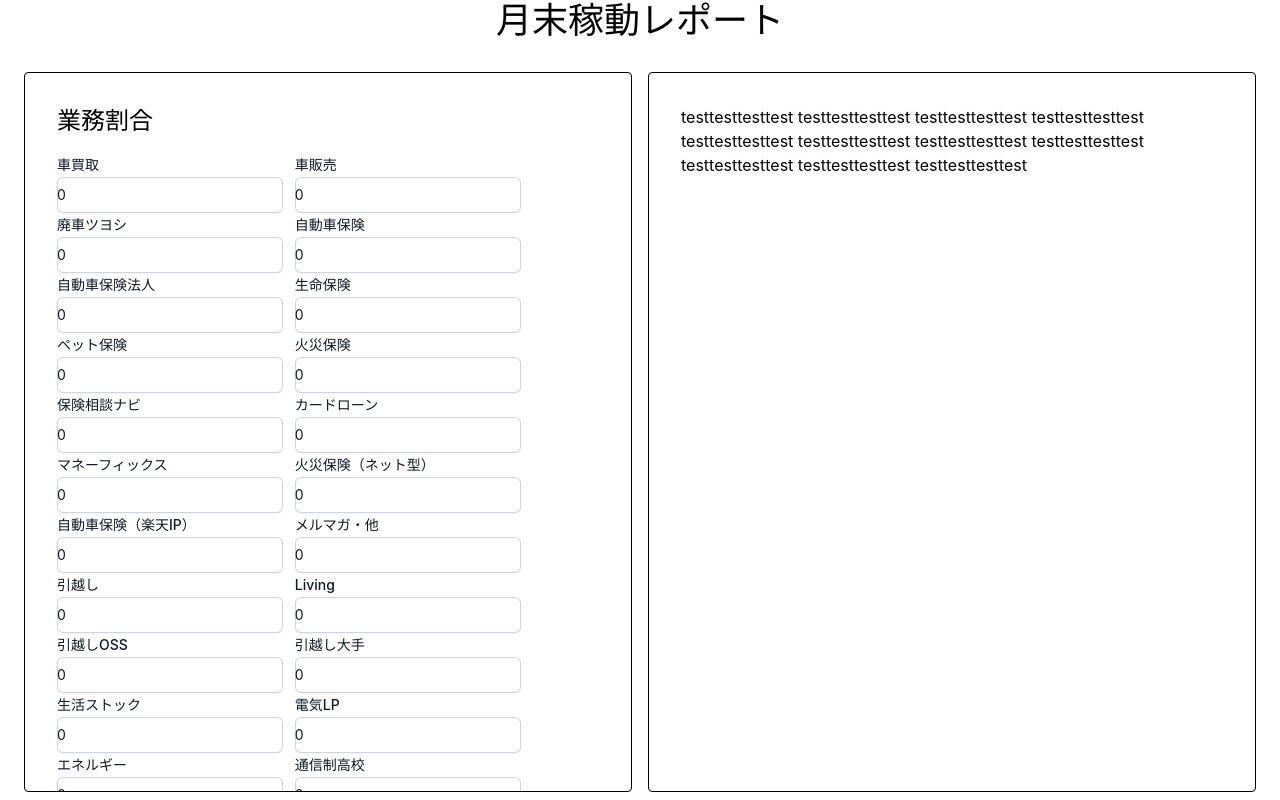
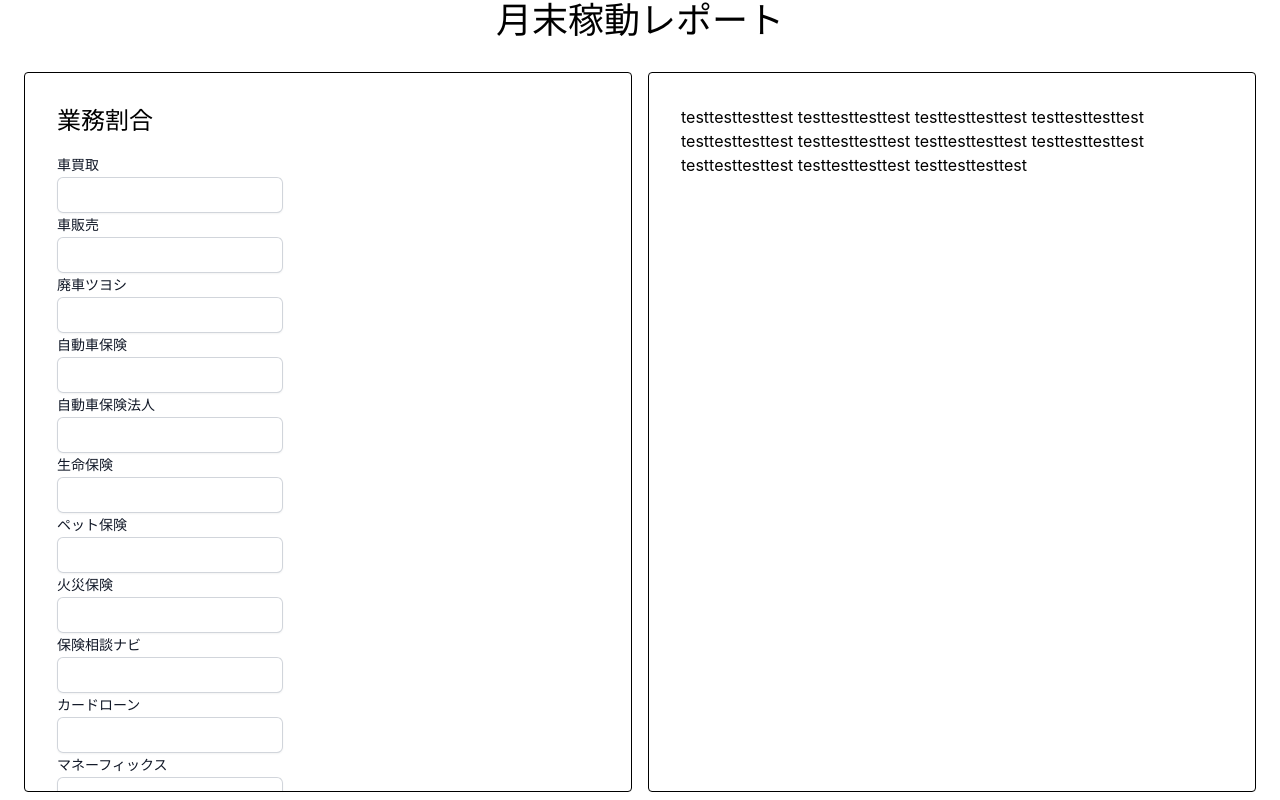
Before and after one commit to ppppppsmash/end-of-month_performance, a React (Create React App) app in the folder client/: page / in a window 1280 px wide. Built offline with nearby package versions, Linux system fonts and the light colour scheme.

Commit message:
add:useStateフック

```diff
--- a/client/src/App.tsx
+++ b/client/src/App.tsx
@@ -1,4 +1,4 @@
-import { FC } from 'react';
+import { FC, useState } from 'react';
 import './App.css';
 import Title from './components/Title';
 import Input from './components/Input';
@@ -6,55 +6,69 @@ import Input from './components/Input';
 const App: FC = (): JSX.Element => {
   const title = '月末稼動レポート';
 
-  const tasks_percentages = [
-    { label: '車買取', time: 0 },
-    { label: '車販売', time: 0 },
-    { label: '廃車ツヨシ', time: 0 },
-    { label: '自動車保険', time: 0 },
-    { label: '自動車保険法人', time: 0 },
-    { label: '生命保険', time: 0 },
-    { label: 'ペット保険', time: 0 },
-    { label: '火災保険', time: 0 },
-    { label: '保険相談ナビ', time: 0 },
-    { label: 'カードローン', time: 0 },
-    { label: 'マネーフィックス', time: 0 },
-    { label: '火災保険（ネット型）', time: 0 },
-    { label: '自動車保険（楽天IP）', time: 0 },
-    { label: 'メルマガ・他', time: 0 },
-    { label: '引越し', time: 0 },
-    { label: 'Living', time: 0 },
-    { label: '引越しOSS', time: 0 },
-    { label: '引越し大手', time: 0 },
-    { label: '生活ストック', time: 0 },
-    { label: '電気LP', time: 0 },
-    { label: 'エネルギー', time: 0 },
-    { label: '通信制高校', time: 0 },
-    { label: 'ピアノ買取', time: 0 },
-    { label: '不動産売却', time: 0 },
-    { label: '結婚', time: 0 },
-    { label: 'セキュリティ', time: 0 },
-    { label: '老人ホーム', time: 0 },
-    { label: '宅配ごはん', time: 0 },
-    { label: 'たのめーる', time: 0 },
-    { label: '補聴器', time: 0 },
-    { label: '全社共通', time: 0 },
-  ]
+  const [tasksPercentages, setTasksPercentages] = useState([
+    { label: '車買取', time: '' },
+    { label: '車販売', time: '' },
+    { label: '廃車ツヨシ', time: '' },
+    { label: '自動車保険', time: '' },
+    { label: '自動車保険法人', time: '' },
+    { label: '生命保険', time: '' },
+    { label: 'ペット保険', time: '' },
+    { label: '火災保険', time: '' },
+    { label: '保険相談ナビ', time: '' },
+    { label: 'カードローン', time: '' },
+    { label: 'マネーフィックス', time: '' },
+    { label: '火災保険（ネット型）', time: '' },
+    { label: '自動車保険（楽天IP）', time: '' },
+    { label: 'メルマガ・他', time: '' },
+    { label: '引越し', time: '' },
+    { label: 'Living', time: '' },
+    { label: '引越しOSS', time: '' },
+    { label: '引越し大手', time: '' },
+    { label: '生活ストック', time: '' },
+    { label: '電気LP', time: '' },
+    { label: 'エネルギー', time: '' },
+    { label: '通信制高校', time: '' },
+    { label: 'ピアノ買取', time: '' },
+    { label: '不動産売却', time: '' },
+    { label: '結婚', time: '' },
+    { label: 'セキュリティ', time: '' },
+    { label: '老人ホーム', time: '' },
+    { label: '宅配ごはん', time: '' },
+    { label: 'たのめーる', time: '' },
+    { label: '補聴器', time: '' },
+    { label: '全社共通', time: '' },
+  ]);
 
-  const tasks_times = [
-    { label: '自動車保険', time: 0 },
-    { label: 'ペット保険', time: 0 },
-    { label: '火災保険', time: 0 },
-    { label: '火災保険法人', time: 0 },
-    { label: '火災保険（ネット型）', time: 0 },
-    { label: '自動車保険（楽天IP）', time: 0 },
-    { label: '旅行保険', time: 0 },
-    { label: 'ゴルフ保険', time: 0 },
-    { label: 'バイク保険', time: 0 },
-    { label: 'MyPetsLife', time: 0 },
-    { label: 'メルマガ 保険', time: 0 },
-    { label: '損害保険見直し本舗', time: 0 },
-    { label: '保険その他作業', time: 0 },
-  ]
+  console.log(tasksPercentages)
+
+  const handlePercentageChange = (event: React.ChangeEvent<HTMLInputElement>, index: number) => {
+    const newTime = event.target.value;
+    setTasksPercentages((prevTasks) =>
+      prevTasks.map((task, i) => {
+        if (i === index) {
+          return { ...task, time: newTime };
+        }
+        return task;
+      })
+    );
+  };
+
+  const [tasksTimes, setTasksTimes] = useState([
+    { label: '自動車保険', time: '' },
+    { label: 'ペット保険', time: '' },
+    { label: '火災保険', time: '' },
+    { label: '火災保険法人', time: '' },
+    { label: '火災保険（ネット型）', time: '' },
+    { label: '自動車保険（楽天IP）', time: '' },
+    { label: '旅行保険', time: '' },
+    { label: 'ゴルフ保険', time: '' },
+    { label: 'バイク保険', time: '' },
+    { label: 'MyPetsLife', time: '' },
+    { label: 'メルマガ 保険', time: '' },
+    { label: '損害保険見直し本舗', time: '' },
+    { label: '保険その他作業', time: '' },
+  ])
 
   return (
     <div>
@@ -63,11 +77,16 @@ const App: FC = (): JSX.Element => {
         <div className="flex-1 w-5/12 border border-solid rounded border-black p-8 overflow-x-none h-[90vh] overflow-y-scroll">
           <div className="mb-12">
             <div className="mb-4"><h2 className="text-2xl">業務割合</h2></div>
-            <Input tasks={tasks_percentages} />
+            {tasksPercentages.map((task, index) => (
+              <Input key={index} label={task.label} time={task.time} onChange={(e: any) => handlePercentageChange(e, index)} />
+            ))
+
+            }
+            {/* <Input tasks={tasksPercentages} onChange={(event) => handlePercentageChange(index, event.target.value)} /> */}
           </div>
           <div>
             <div className="mb-4"><h2 className="text-2xl">工数</h2></div>
-            <Input tasks={tasks_times} />
+            {/* <Input tasks={tasksTimes} onChange={() => handlePercentageChange} /> */}
           </div>
         </div>
         <div className="flex-1 w-5/12 border border-solid rounded border-black p-8">
--- a/client/src/components/Input.tsx
+++ b/client/src/components/Input.tsx
@@ -1,27 +1,24 @@
 import { FC } from 'react';
 
 interface Props {
-    tasks: {
-        label: string;
-        time: number;
-    }[]
+    label: string;
+    time: string;
+    onChange(e: any): void;
 }
 
-const Input: FC<Props> = ({tasks}): JSX.Element => {
+const Input: FC<Props> = ({label, time, onChange}): JSX.Element => {
     return (
         <div className="relative flex flex-wrap gap-x-3 w-full mx-auto">
-            {tasks.map((task) => (
                 <>
                 <div className="w-5/12">
-                    <div key={task.label} className="text-sm leading-6">
-                        <label className="font-medium text-gray-900">{task.label}</label>
+                    <div className="text-sm leading-6">
+                        <label className="font-medium text-gray-900">{label}</label>
                     </div>
                     <div>
-                        <input className="block w-full rounded-md border-0 py-1.5 text-gray-900 shadow-sm ring-1 ring-inset ring-gray-300 placeholder:text-gray-400 focus:ring-2 focus:ring-inset focus:ring-indigo-600 sm:text-sm sm:leading-6" type="text" value={task.time} />
+                        <input onChange={(e) => onChange(e)} className="block w-full rounded-md border-0 py-1.5 text-gray-900 shadow-sm ring-1 ring-inset ring-gray-300 placeholder:text-gray-400 focus:ring-2 focus:ring-inset focus:ring-indigo-600 sm:text-sm sm:leading-6" type="text" value={time} />
                     </div>
                 </div>
                 </>
-            ))}
         </div>
     )
 }
```
